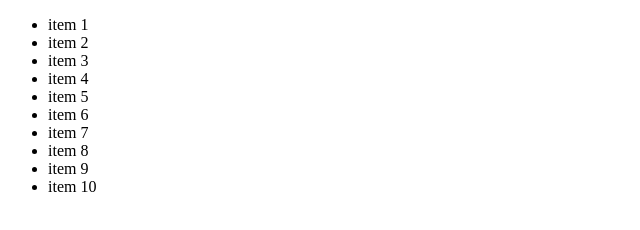
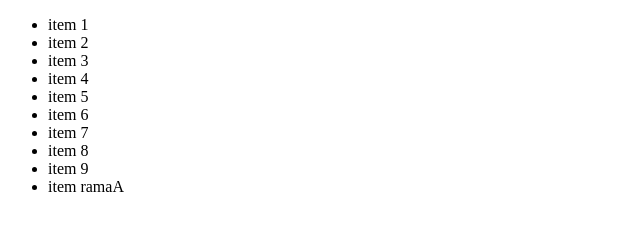
Before and after one commit to Enz10/CursoGit, a plain HTML site: page index.html in a window 1280 px wide. Shown: the full height of the page, 0-640 px from the left. Drawn offline with Linux system fonts and the light colour scheme.

Commit message:
v0.0.2 - agregue una ramaA pero no un item

```diff
--- a/index.html
+++ b/index.html
@@ -17,7 +17,7 @@
         <li>item 7</li>
         <li>item 8</li>
         <li>item 9</li>
-        <li>item 10</li>
+        <li>item ramaA</li>
     </ul>
 
 
```
